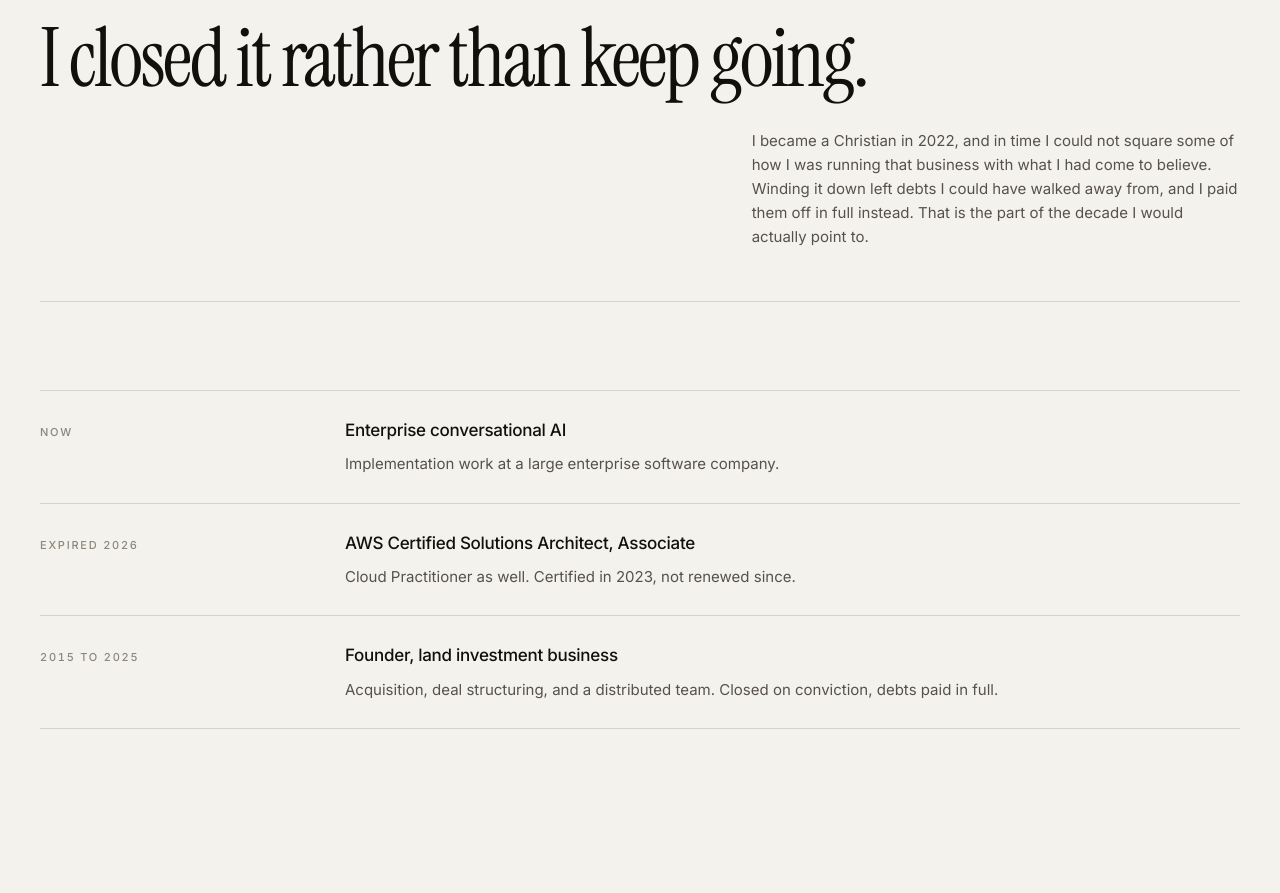
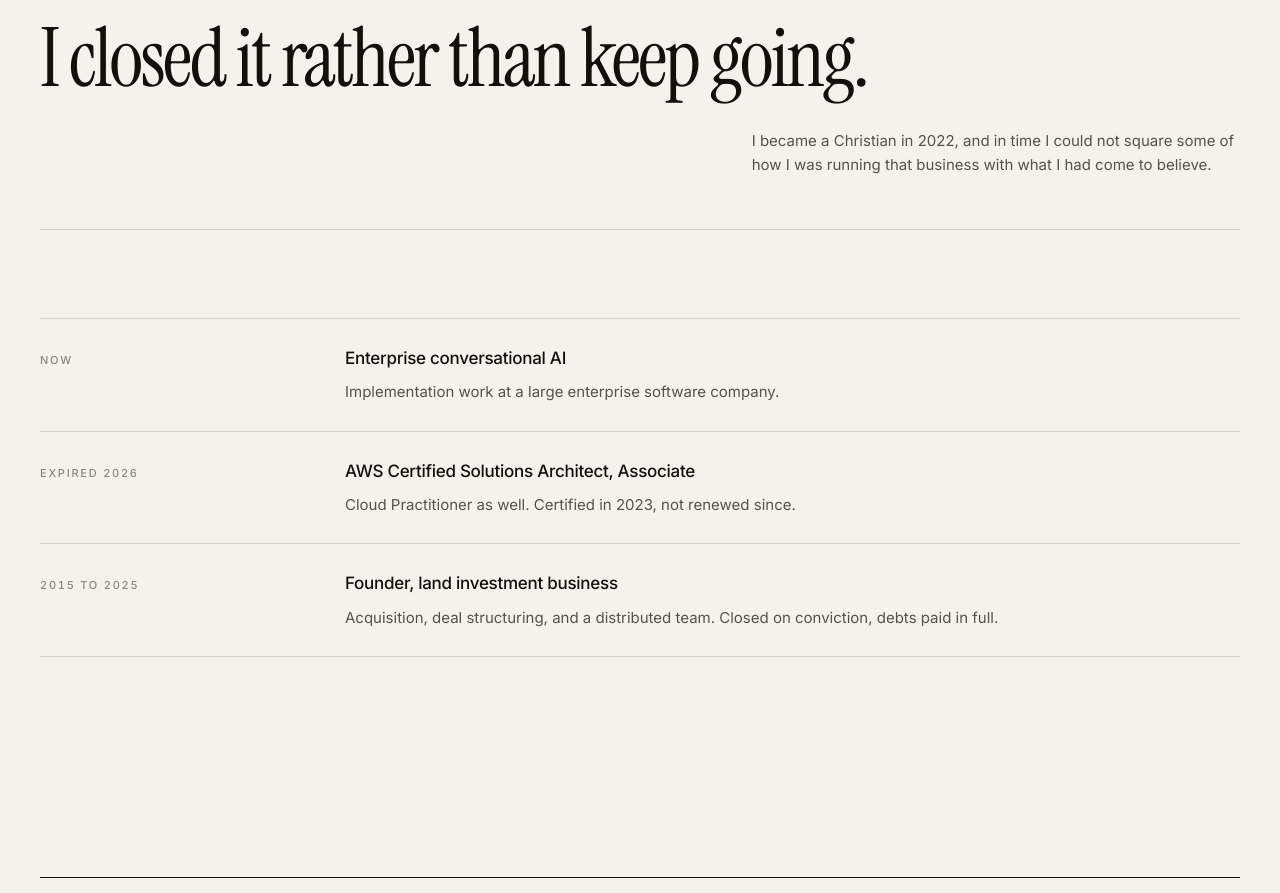
Before and after one commit to Whole-Yield/danielhorne-site, a plain HTML site: page index.html in a window 1280 px wide. Shown: the part 1860-2753 px from the top of the page. Drawn offline with Linux system fonts and the light colour scheme.

Commit message:
Cut the debt-repayment sentences from the wind-down story
Daniel's call, 2026-07-21. Removed verbatim, at his instruction:

  "Winding it down left debts I could have walked away from, and I paid
  them off in full instead. That is the part of the decade I would
  actually point to."

What remains is the conviction and the decision to close, without the
account of what it cost or the claim about what he would point to.

NOT removed, because he did not name it: the credentials row still reads
"Closed on conviction, debts paid in full." Flagged to him separately.
Do not delete it on the assumption it goes with this cut, and do not
restore the sentences above on the assumption the two should match. Ask.

Co-Authored-By: Claude Opus 4.8 <noreply@anthropic.com>

```diff
--- a/index.html
+++ b/index.html
@@ -168,7 +168,7 @@ footer .b{grid-column:-4/-1;text-align:right}
 
       <div class="pull">
         <div class="g"><p class="q">I closed it rather than keep going.</p></div>
-        <div class="g"><p class="attrib">I became a Christian in 2022, and in time I could not square some of how I was running that business with what I had come to believe. Winding it down left debts I could have walked away from, and I paid them off in full instead. That is the part of the decade I would actually point to.</p></div>
+        <div class="g"><p class="attrib">I became a Christian in 2022, and in time I could not square some of how I was running that business with what I had come to believe.</p></div>
       </div>
 
       <ul class="creds">
```
